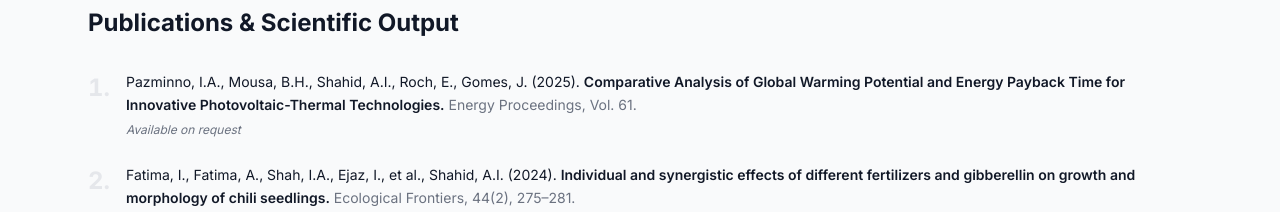
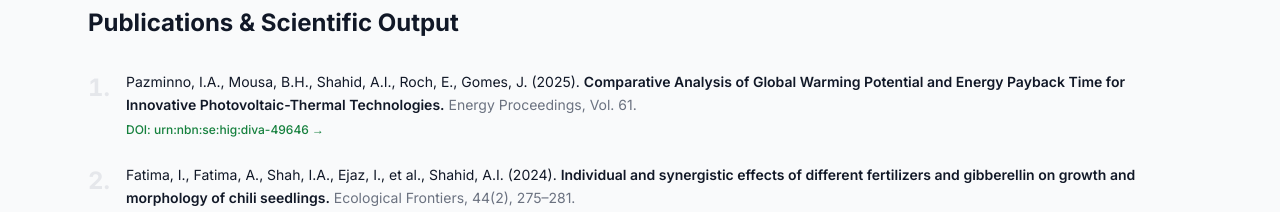
Before and after one commit to Ans-Imran/ans-imran-portfolio, a Next.js app: page / in a window 1280 px wide. Shown: the part 3000-3212 px from the top of the page. Built offline with nearby package versions, Linux system fonts and the light colour scheme; no server answers; the database is empty.

Commit message:
piblication link change again

```diff
--- a/components/Publications.tsx
+++ b/components/Publications.tsx
@@ -4,8 +4,8 @@ const PUBLICATIONS = [
     authors: "Pazminno, I.A., Mousa, B.H., Shahid, A.I., Roch, E., Gomes, J. (2025).",
     title: "Comparative Analysis of Global Warming Potential and Energy Payback Time for Innovative Photovoltaic-Thermal Technologies.",
     venue: "Energy Proceedings, Vol. 61.",
-    URN: "urn:nbn:se:hig:diva-49646",
-    URNUrl: "https://urn.kb.se/resolve?urn=urn%3Anbn%3Ase%3Ahig%3Adiva-49646",
+    doi: "urn:nbn:se:hig:diva-49646",
+    doiUrl: "https://urn.kb.se/resolve?urn=urn%3Anbn%3Ase%3Ahig%3Adiva-49646",
     type: "Journal article",
   },
   {
```
